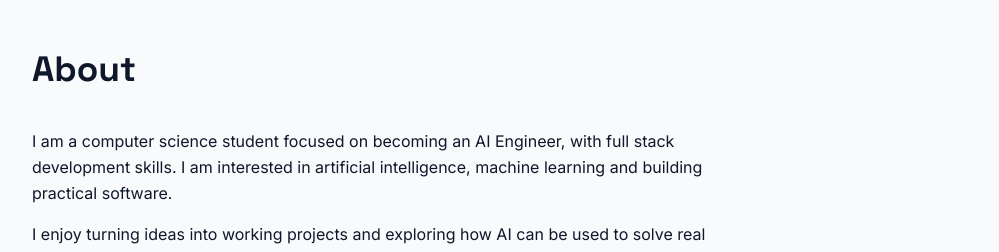
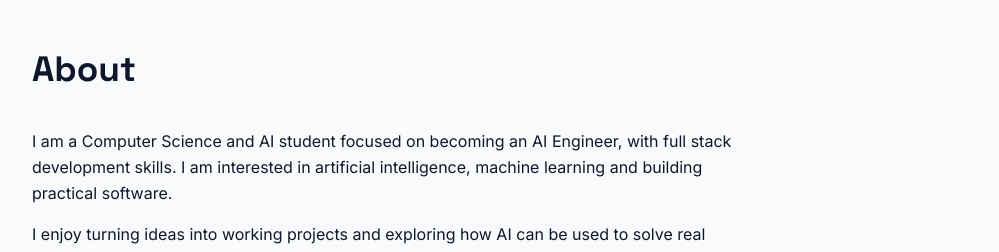
Before and after one commit to ranithu-h/ai-engineer-portfolio, a React (Vite) app: page / in a window 1280 px wide. Shown: the part 780-1032 px from the top of the page, without its empty margins (140-1139 px from the left). Built offline with nearby package versions, Linux system fonts and the light colour scheme.

Commit message:
Expand about section

```diff
--- a/src/App.jsx
+++ b/src/App.jsx
@@ -18,7 +18,7 @@ function App() {
       <section id="about">
         <h2>About</h2>
         <p>
-          I am a computer science student focused on becoming an AI Engineer,
+          I am a Computer Science and AI student focused on becoming an AI Engineer,
           with full stack development skills. I am interested in artificial
           intelligence, machine learning and building practical software.
         </p>
```
